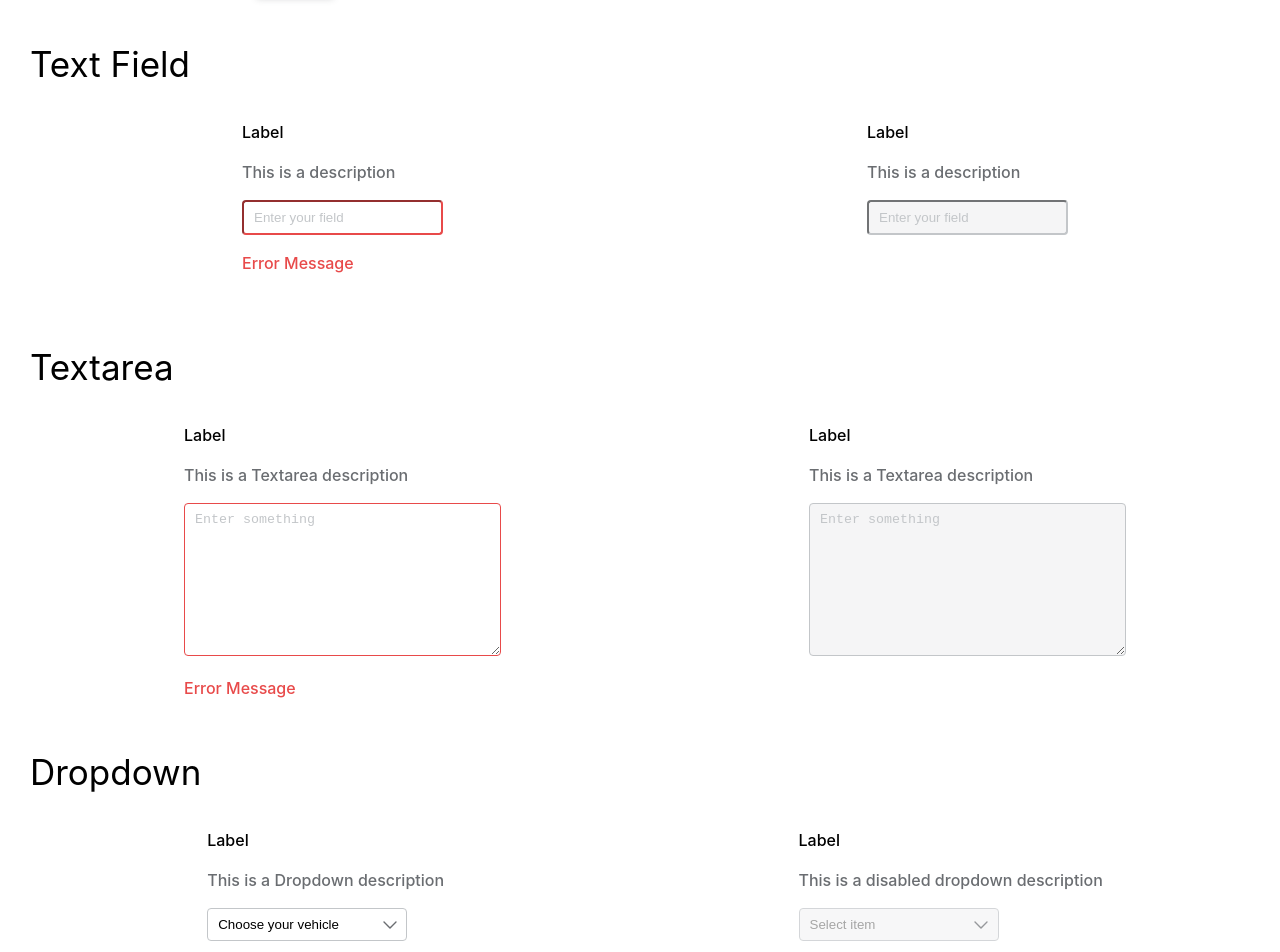
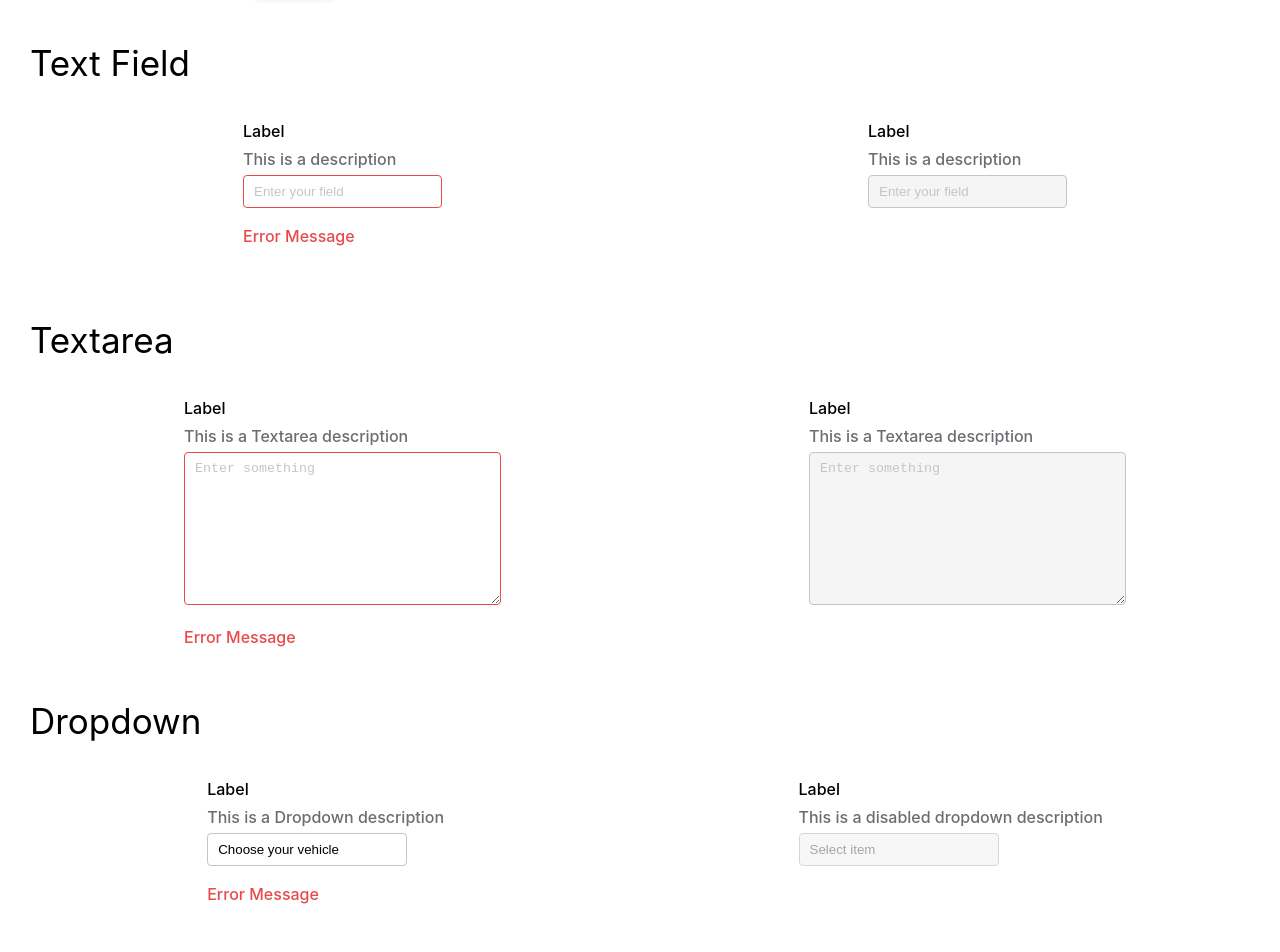
Before and after one commit to dikshashukla455/Design-system, a React (Create React App) app: page / in a window 1280 px wide. Shown: the part 1120-2072 px from the top of the page. Built offline with nearby package versions, Linux system fonts and the light colour scheme.

Commit message:
Updated the styles and code quality

```diff
--- a/src/App.js
+++ b/src/App.js
@@ -76,7 +76,7 @@ function App() {
 					placeholderText="Enter your field"
 					label="Label"
 					description="This is a description"
-					focusColor="p300"
+					focusColor="s300"
 				/>
 				<TextField
 					inputType="number"
--- a/src/components/TextField/ButtonComponent.js
+++ b/src/components/TextField/ButtonComponent.js
@@ -8,66 +8,30 @@ export const Checkbox = (checkColor, variant) => {
 		<>
 			{variant === "disabled" ? (
 				<div>
-					<label class="checkbox" for="myCheckbox_one">
+					<label className="checkbox" htmlFor="myCheckbox_one">
 						<input
 							type="checkbox"
-							class="check_input"
+							className="check_input"
 							id="myCheckbox_one"
 							name="myCheckbox"
 							disabled
 						/>
-						<div class="checkmark"></div>
+						<div className="checkmark"></div>
 						default
-					</label>
-					&nbsp;&nbsp;
-					<label class="checkbox" for="myCheckbox_two">
-						<input
-							type="checkbox"
-							class="check_input"
-							id="myCheckbox_two"
-							name="myCheckbox"
-							onChange={() => setChecked(!checked)}
-							checked={checked}
-							disabled
-						/>
-						<div
-							class="checkmark"
-							style={{ backgroundColor: "#c3c6c9" }}
-							//style={{backgroundColor: `${colors[getThemeColor(checkColor)][checkColor]}` }}
-						></div>
-						checked
 					</label>
 				</div>
 			) : (
 				<div>
-					<label class="checkbox" for="myCheckbox_three">
+					<label className="checkbox" htmlFor="myCheckbox_three">
 						<input
 							type="checkbox"
-							class="check_input"
+							className="check_input"
 							id="myCheckbox_three"
-							name="myCheckbox"
+							name="myCheckbox_disable"
 
 						/>
 						<div class="checkmark"></div>
 						default
-					</label>
-					&nbsp;&nbsp;
-					<label class="checkbox" for="myCheckbox_four">
-						<input
-							type="checkbox"
-							class="check_input"
-							id="myCheckbox_four"
-							name="myCheckbox"
-							onChange={() => setChecked(!checked)}
-							checked={checked}
-
-						/>
-						<div
-							class="checkmark"
-							style={{ backgroundColor: `${checked && "blue"}` }}
-							//style={{backgroundColor: `${colors[getThemeColor(checkColor)][checkColor]}` }}
-						></div>
-						checked
 					</label>
 				</div>
 			)}
--- a/src/components/TextField/Dropdown.js
+++ b/src/components/TextField/Dropdown.js
@@ -13,6 +13,7 @@ function Dropdown({
 	Option3,
 	Option4,
 }) {
+	// adding the functionality to handle the errors
 	const [Error, SetError] = useState("");
 	const onErrorHandler = (e) => {
 		SetError(e.target.value);
@@ -21,23 +22,14 @@ function Dropdown({
 	return (
 		<>
 			<form action="">
-				<label
-					style={{ fontSize: "16px", fontWeight: "500", lineHeight: "24px" }}
-					htmlFor=""
-				>
+				{/* form label */}
+				<label htmlFor="" className="input_label">
 					{label}
 				</label>
-				<p
-					style={{
-						fontSize: "16px",
-						fontWeight: "500",
-						lineHeight: "24px",
-						color: "#6A6D71",
-					}}
-				>
-					{description}
-				</p>
-				{variant === "disabled" ? (
+				{/* form description */}
+				<p className="input_description">{description}</p>
+
+				{/* dropdown with default and disable variant */}
 				<select
 					name="Select item"
 					id=""
@@ -46,39 +38,19 @@ function Dropdown({
 						padding: "8px 10px",
 						width: "200px",
 						borderColor: "#C3C6C9",
-							backgroundColor: "#F5F5F6",
-							borderRadius: "4px",
-						}}
-						disabled
-					>
-						<option
-							value=""
-							disabled
-							selected
-							style={{ display: "none" }}
-							className="selectColor"
-						>
-							{placeholder}
-						</option>
-					</select>
-				) : (
-					<>
-						<select
-							name="Select item"
-							id=""
-							placeholder="Select item"
-							style={{
-								padding: "8px 10px",
-								width: "200px",
-								borderColor: "#C3C6C9",
-								outlineColor: `${
-									colors[getThemeColor(focusColor)][focusColor]
-								}`,
+						// outlineColor: `${colors[getThemeColor(focusColor)][focusColor]}`,
+						background: `${variant === "disabled" ? "#F5F5F6" : "#ffffff"}`, // setting the background color based on the variant prop (disable)
 						borderRadius: "4px",
 					}}
 					onChange={onErrorHandler}
+					disabled={variant === "disabled" ? true : false} // setting the disabled state based on the variant prop
 				>
-							<option value="0" selected>
+					{/* list of the options*/}
+					<option
+						value="0"
+						selected
+						disabled={variant === "disabled" ? true : false}
+					>
 						{placeholder}
 					</option>
 					<option value="1">{Option1}</option>
@@ -86,20 +58,9 @@ function Dropdown({
 					<option value="3">{Option3}</option>
 					<option value="4">{Option4}</option>
 				</select>
-						{Error === "0" && (
-							<p
-								style={{
-									color: "#E84A4A",
-									fontSize: "16px",
-									fontWeight: "500",
-									lineHeight: "24px",
-								}}
-								className="error"
-							>
-								Error Message
-							</p>
-						)}
-					</>
+				{/* setting the error message */}
+				{Error.length === 0 && variant !== "disabled" && (
+					<p className="input_error">Error Message</p>
 				)}
 			</form>
 		</>
--- a/src/components/TextField/TextField.js
+++ b/src/components/TextField/TextField.js
@@ -11,44 +11,24 @@ export const TextField = ({
 	description,
 	variant,
 }) => {
+	// adding the functionality to handle the errors
 	const [Error, SetError] = useState("");
 	const onErrorHandler = (e) => {
 		SetError(e.target.value);
 	};
-	const setError = Error.length === 0 ? "#E84A4A" : "#C3C6C9";
+	// changing the input border (error)
+	const setError =
+		Error.length === 0 && variant !== "disabled" ? "#E84A4A" : "#C3C6C9";
 	return (
 		<div>
 			<form action="">
-				<label
-					style={{ fontSize: "16px", fontWeight: "500", lineHeight: "24px" }}
-					htmlFor=""
-				>
+				{/* form label */}
+				<label htmlFor="" className="input_label">
 					{label}
 				</label>
-				<p
-					style={{
-						fontSize: "16px",
-						fontWeight: "500",
-						lineHeight: "24px",
-						color: "#6A6D71",
-					}}
-				>
-					{description}
-				</p>
-				{variant === "disabled" ? (
-					<input
-						type={inputType}
-						placeholder={placeholderText}
-						style={{
-							padding: "8px 10px",
-							borderColor: `#C3C6C9`,
-							background: "#F5F5F6",
-							borderRadius: "4px",
-						}}
-						disabled
-					/>
-				) : (
-					<>
+				{/* form description */}
+				<p className="input_description">{description}</p>
+				{/* input field with default and disable variant */}
 				<input
 					type={inputType}
 					placeholder={placeholderText}
@@ -56,26 +36,15 @@ export const TextField = ({
 						padding: "8px 10px",
 						borderColor: `${setError}`,
 						borderRadius: "4px",
-								outlineColor: `${
-									colors[getThemeColor(focusColor)][focusColor]
-								}`,
+						background: `${variant === "disabled" ? "#F5F5F6" : "#ffffff"}`, // setting the background color based on the variant prop (disable)
+						//outlineColor: `${colors[getThemeColor(focusColor)][focusColor]}`,
 					}}
 					onChange={onErrorHandler}
+					disabled={variant === "disabled" ? true : false} // setting the disabled state based on the variant prop
 				/>
-						{Error.length === 0 && (
-							<p
-								style={{
-									color: "#E84A4A",
-									fontSize: "16px",
-									fontWeight: "500",
-									lineHeight: "24px",
-								}}
-								className="error"
-							>
-								Error Message
-							</p>
-						)}
-					</>
+				{/* setting the error message */}
+				{Error.length === 0 && variant !== "disabled" && (
+					<p className="input_error">Error Message</p>
 				)}
 			</form>
 			<br />
@@ -92,46 +61,26 @@ export const TextArea = ({
 	variant,
 	textareaFocusColor,
 }) => {
+	// adding the functionality to handle the errors
 	const [Error, SetError] = useState("");
 	const onErrorHandler = (e) => {
 		SetError(e.target.value);
 	};
-	const setError = Error.length === 0 ? "#E84A4A" : "#C3C6C9";
+	// changing the input border (error)
+	const setError =
+		Error.length === 0 && variant !== "disabled" ? "#E84A4A" : "#C3C6C9";
 
 	return (
 		<>
 			<form action="">
-				<label
-					style={{ fontSize: "16px", fontWeight: "500", lineHeight: "24px" }}
-					htmlFor=""
-				>
+				{/* form label */}
+				<label htmlFor="" className="input_label">
 					{label}
 				</label>
-				<p
-					style={{
-						fontSize: "16px",
-						fontWeight: "500",
-						lineHeight: "24px",
-						color: "#6A6D71",
-					}}
-				>
-					{description}
-				</p>
-				{variant === "disabled" ? (
-					<textarea
-						cols="35"
-						rows="9"
-						placeholder={placeholderText}
-						style={{
-							padding: "8px 10px",
-							borderRadius: "4px",
-							borderColor: `#C3C6C9`,
-							background: "#F5F5F6",
-						}}
-						disabled
-					></textarea>
-				) : (
-					<>
+				{/* form description */}
+				<p className="input_description">{description}</p>
+
+				{/* textarea with default and disable variant */}
 				<textarea
 					cols="35"
 					rows="9"
@@ -140,26 +89,17 @@ export const TextArea = ({
 						padding: "8px 10px",
 						borderRadius: "4px",
 						borderColor: `${setError}`,
+						background: `${variant === "disabled" ? "#F5F5F6" : "#ffffff"}`, // setting the background color based on the variant prop (disable)
 						outlineColor: `${
-									colors[getThemeColor(textareaFocusColor)][textareaFocusColor]
+							colors[getThemeColor(textareaFocusColor)][textareaFocusColor] // setting the outline color based on the prop
 						}`,
 					}}
 					onChange={onErrorHandler}
+					disabled={variant === "disabled" ? true : false} // setting the disabled state based on the variant prop
 				></textarea>
-						{Error.length === 0 && (
-							<p
-								style={{
-									color: "#E84A4A",
-									fontSize: "16px",
-									fontWeight: "500",
-									lineHeight: "24px",
-								}}
-								className="error"
-							>
-								Error Message
-							</p>
-						)}
-					</>
+				{/* setting the error message */}
+				{Error.length === 0 && variant !== "disabled" && (
+					<p className="input_error">Error Message</p>
 				)}
 			</form>
 		</>
--- a/src/index.css
+++ b/src/index.css
@@ -57,38 +57,38 @@ option[value=""][selected] {
 input[type="file"] {
 	display: none;
 }
-.custom_file_upload{
-	border: 1px solid #C3C6C9;
+.custom_file_upload {
+	border: 1px solid #c3c6c9;
 	display: inline-block;
 	padding: 24px 50px;
 	font-size: 14px;
-	font-weight:500;
+	font-weight: 500;
 	cursor: pointer;
 	text-align: center;
 	border-radius: 4px;
-	border-style:dashed
-
+	border-style: dashed;
 }
-.tagBlock{
+.tagBlock {
 	display: inline-block;
-	padding:3px 10px;
-	margin-right:30px;
+	padding: 3px 10px;
+	margin-right: 30px;
 }
-.radio_input,.check_input{
+.radio_input,
+.check_input {
 	display: none;
 }
-.check_input:checked ~ .checkmark{
+.check_input:checked ~ .checkmark {
 	border: none;
 	background-color: aqua;
 }
-.checkbox .checkmark{
+.checkbox .checkmark {
 	display: inline-block;
 	position: relative;
 	margin-right: 5px;
 	width: 20px;
 	height: 20px;
 	cursor: pointer;
-	border: 1px solid #C3C6C9;
+	border: 1px solid #c3c6c9;
 	border-radius: 2px;
 }
 .check_input:checked ~ .checkmark::after {
@@ -104,6 +104,25 @@ input[type="file"] {
 	top: 40%;
 	transform: translate(-50%, -50%) rotate(-45deg);
 }
-.checkbox .checkmark:focus-visible{
-    outline: 5px solid black;
+.input_label {
+	font-size: 16px;
+	font-weight: 500;
+	line-height: 24px;
 }
+.input_description {
+	margin: 4px 0;
+	font-size: 16px;
+	font-weight: 500;
+	line-height: 24px;
+	color: #6A6D71;
+}
+input {
+	border: unset;
+	border: 1px solid #c3c6c9;
+}
+.input_error {
+	color: #E84A4A;
+	font-size: 16px;
+	font-weight: 500;
+	line-height: 24px;
+}
```
Lines whose indentation alone changed are shown as unchanged.
